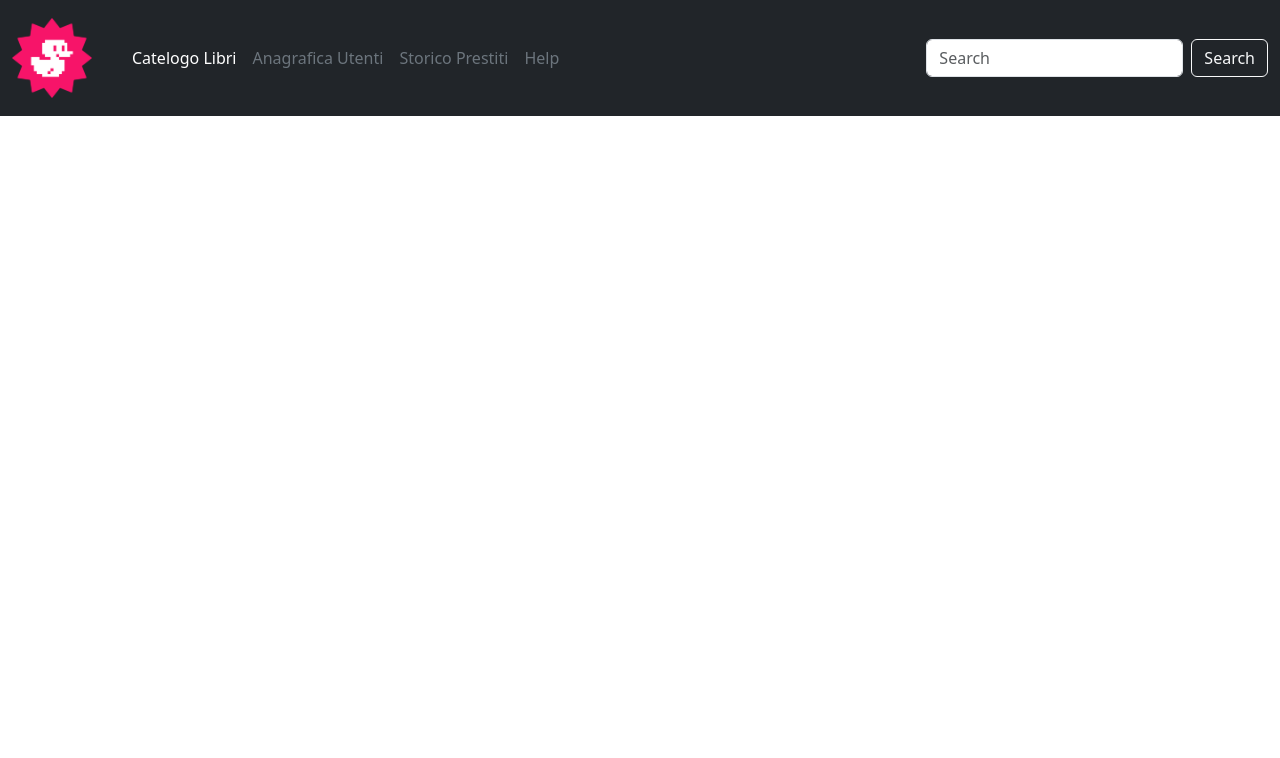
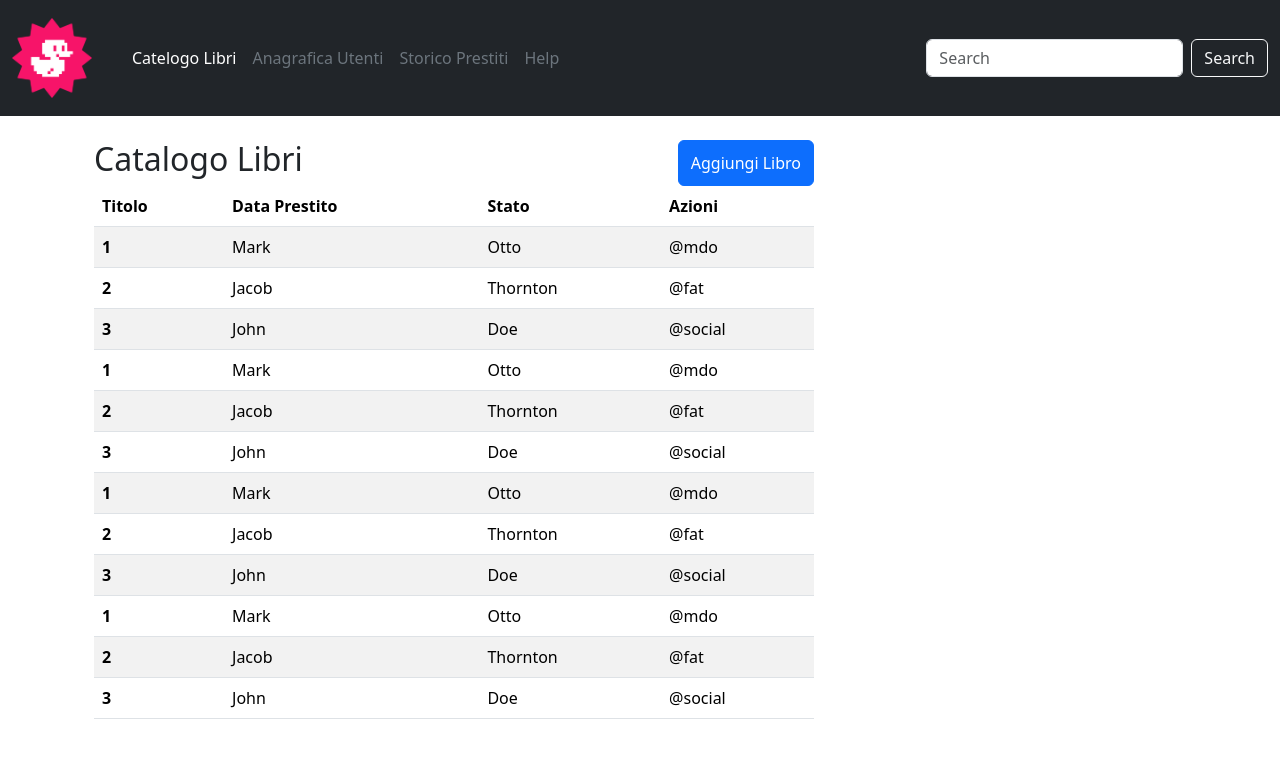
Before and after one commit to xhonatankonomi/html-css-bootstrap-dashboard, a plain HTML site: page index.html in a window 1280 px wide. Drawn offline with nearby package versions, Linux system fonts and the light colour scheme.

Commit message:
Add basic book catalog table structure to the index page with headers (title, loan date, status, actions) and dummy data for demonstration.

```diff
--- a/index.html
+++ b/index.html
@@ -42,7 +42,105 @@
     </header>
 
     <main>
-
+        <main>
+            <div class="container">
+                <div class="container text-left">
+                    <div class="row">
+                        <div class="col-lg-8 col-md-12 col-sm-12 d-flex justify-content-between pt-4">
+                            <h2>Catalogo Libri</h2>
+                            <button class="btn btn-primary">Aggiungi Libro</button>
+                        </div>
+                        <div class="col-lg-8 col-md-12 col-sm-12">
+                            <table class="table table-striped">
+                                <thead>
+                                    <tr>
+                                        <th scope="col">Titolo</th>
+                                        <th scope="col">Data Prestito</th>
+                                        <th scope="col">Stato</th>
+                                        <th scope="col">Azioni</th>
+                                    </tr>
+                                </thead>
+                                <tbody>
+                                    <tr>
+                                        <th scope="row">1</th>
+                                        <td>Mark</td>
+                                        <td>Otto</td>
+                                        <td>@mdo</td>
+                                    </tr>
+                                    <tr>
+                                        <th scope="row">2</th>
+                                        <td>Jacob</td>
+                                        <td>Thornton</td>
+                                        <td>@fat</td>
+                                    </tr>
+                                    <tr>
+                                        <th scope="row">3</th>
+                                        <td>John</td>
+                                        <td>Doe</td>
+                                        <td>@social</td>
+                                    </tr>
+                                    <tr>
+                                        <th scope="row">1</th>
+                                        <td>Mark</td>
+                                        <td>Otto</td>
+                                        <td>@mdo</td>
+                                    </tr>
+                                    <tr>
+                                        <th scope="row">2</th>
+                                        <td>Jacob</td>
+                                        <td>Thornton</td>
+                                        <td>@fat</td>
+                                    </tr>
+                                    <tr>
+                                        <th scope="row">3</th>
+                                        <td>John</td>
+                                        <td>Doe</td>
+                                        <td>@social</td>
+                                    </tr>
+                                    <tr>
+                                        <th scope="row">1</th>
+                                        <td>Mark</td>
+                                        <td>Otto</td>
+                                        <td>@mdo</td>
+                                    </tr>
+                                    <tr>
+                                        <th scope="row">2</th>
+                                        <td>Jacob</td>
+                                        <td>Thornton</td>
+                                        <td>@fat</td>
+                                    </tr>
+                                    <tr>
+                                        <th scope="row">3</th>
+                                        <td>John</td>
+                                        <td>Doe</td>
+                                        <td>@social</td>
+                                    </tr>
+                                    <tr>
+                                        <th scope="row">1</th>
+                                        <td>Mark</td>
+                                        <td>Otto</td>
+                                        <td>@mdo</td>
+                                    </tr>
+                                    <tr>
+                                        <th scope="row">2</th>
+                                        <td>Jacob</td>
+                                        <td>Thornton</td>
+                                        <td>@fat</td>
+                                    </tr>
+                                    <tr>
+                                        <th scope="row">3</th>
+                                        <td>John</td>
+                                        <td>Doe</td>
+                                        <td>@social</td>
+                                    </tr>
+                                </tbody>
+                                </table>
+                        </div>
+                        <div class="col-lg-4 col-md-12 col-sm-12"></div>
+                    </div>
+                </div>
+            </div>
+        </main>
     </main>
 </body>
 </body>
```
